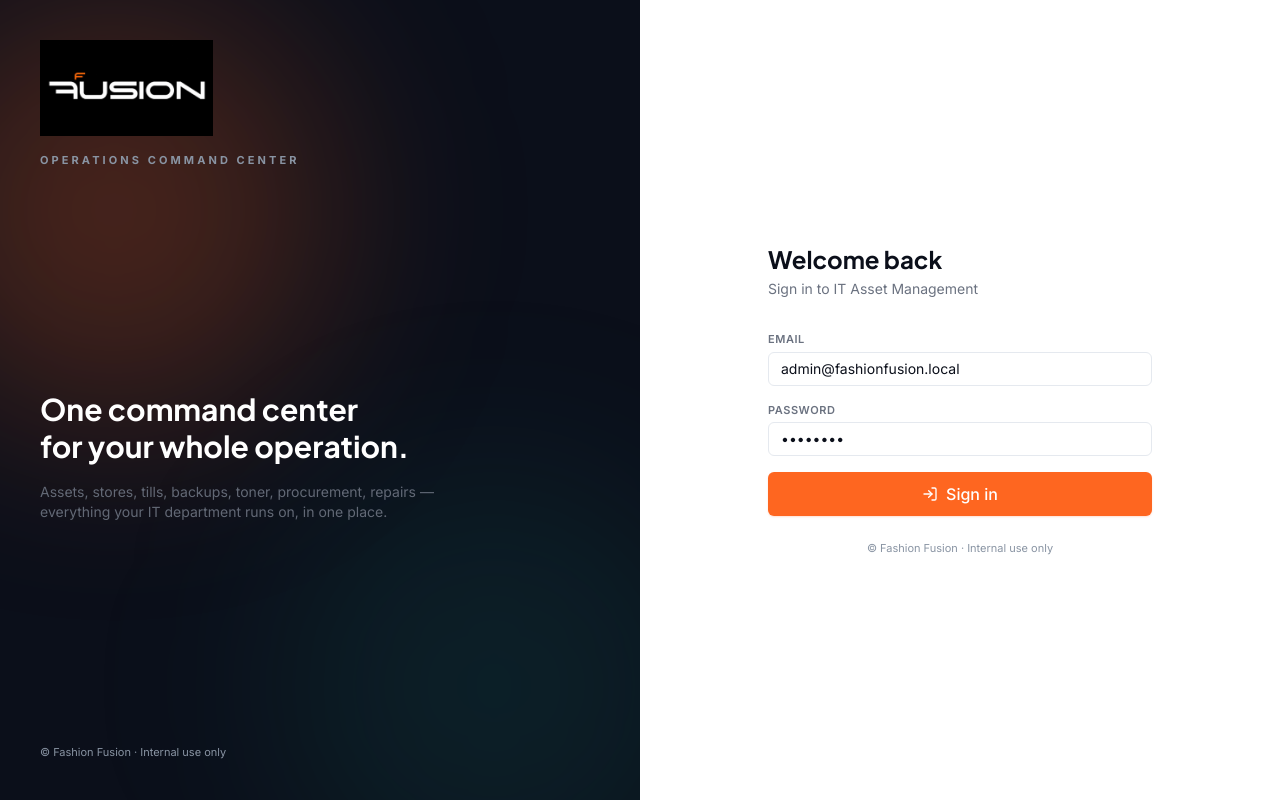
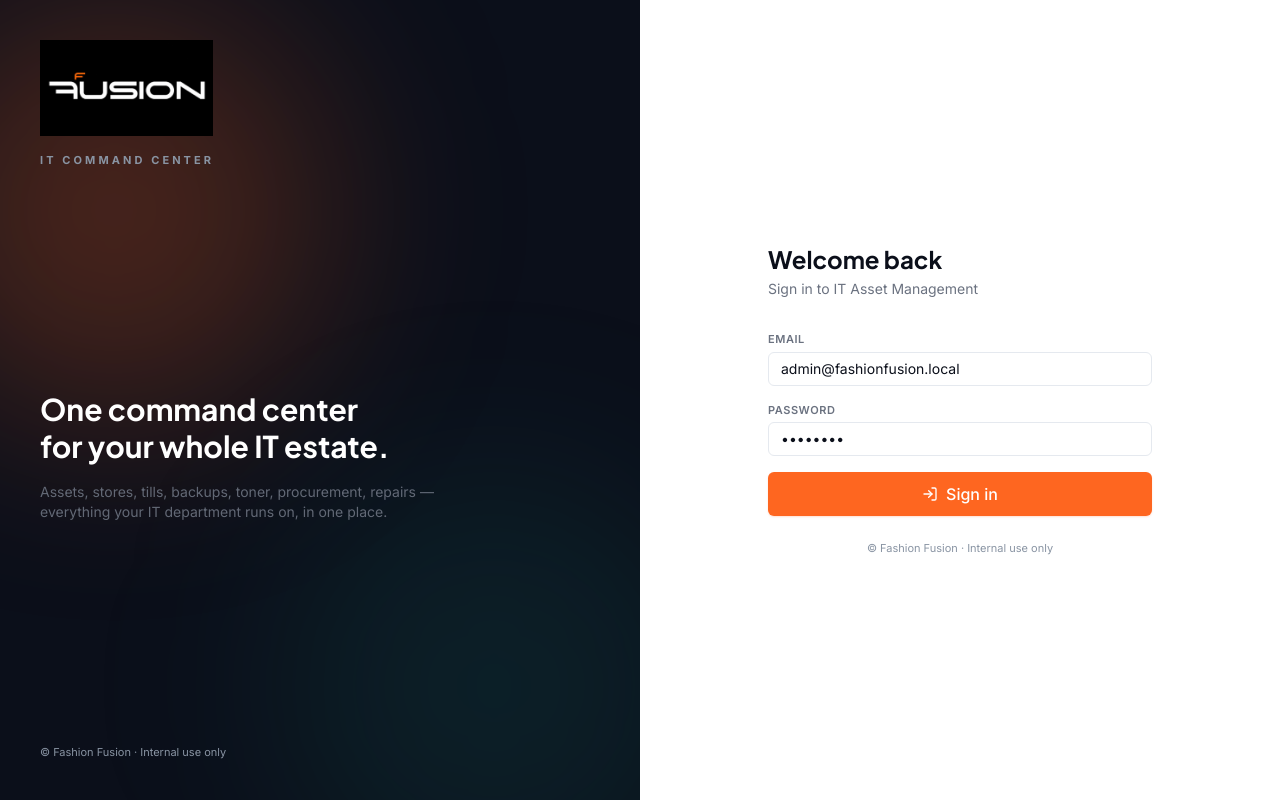
Before and after one commit to YusufE7860/fashionfusion-itamls, a React (Vite) app in the folder apps/web/: page /login in a window 1280 px wide. Built offline with nearby package versions, Linux system fonts and the light colour scheme; no server answers.

Commit message:
look update

```diff
--- a/apps/web/src/components/Layout.tsx
+++ b/apps/web/src/components/Layout.tsx
@@ -99,7 +99,7 @@ export function Layout() {
             <FusionMark size="md" />
           </div>
           <div className="mt-3 text-[10px] font-bold uppercase tracking-[0.22em] text-ink-400">
-            Operations Command Center
+            IT Command Center
           </div>
         </div>
 
--- a/apps/web/src/pages/Login.tsx
+++ b/apps/web/src/pages/Login.tsx
@@ -48,13 +48,13 @@ export function Login() {
         <div className="relative">
           <FusionMark size="lg" />
           <div className="mt-4 text-[11px] font-bold uppercase tracking-[0.28em] text-ink-400">
-            Operations Command Center
+            IT Command Center
           </div>
         </div>
 
         <div className="relative">
           <h2 className="font-display text-3xl font-bold leading-tight">
-            One command center<br/>for your whole operation.
+            One command center<br/>for your whole IT estate.
           </h2>
           <p className="mt-4 max-w-md text-sm text-ink-300/90">
             Assets, stores, tills, backups, toner, procurement, repairs — everything your IT department runs on, in one place.
```
